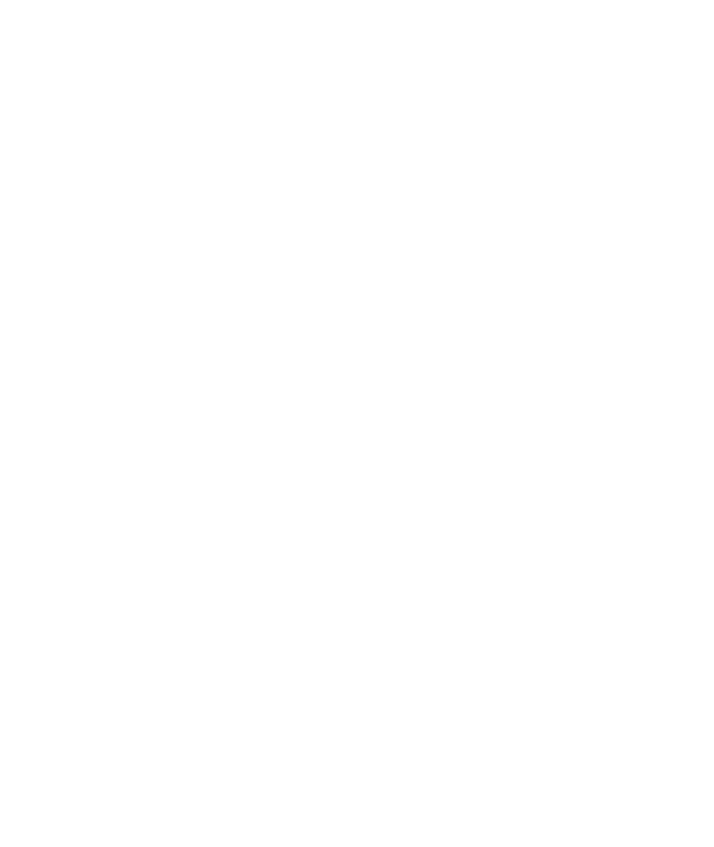
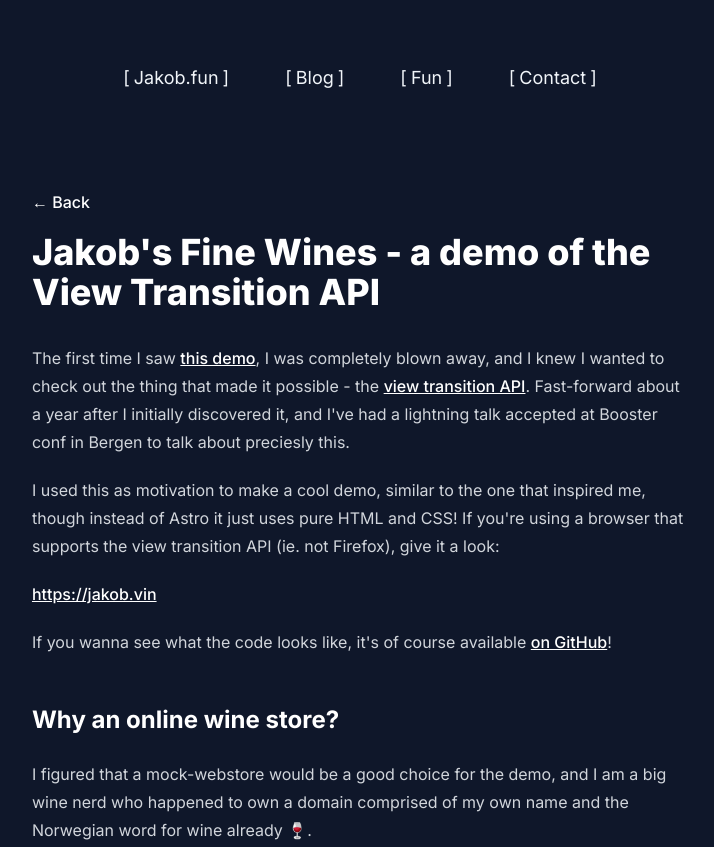
Before and after one commit to itzjacki/jakob.fun, an Astro site: page /fun/jakobs-fine-wines in a window 1280 px wide. Shown: the top 847 px of the page, without its empty margins (280-994 px from the left). Before the commit the page ends 800 px from the top, so only its background shows below. Built offline with nearby package versions, Linux system fonts and the light colour scheme; Astro itself is replaced by a stand-in of ours.

Commit message:
add a page for Jakob's fine wines

```diff
--- a/src/pages/fun/index.astro
+++ b/src/pages/fun/index.astro
@@ -10,6 +10,12 @@
 }
 
 const contentArray: Array<Content> = [
+  {
+    title: "Jakob's Fine Wines - a demo of the View Transition API",
+    url: "/jakobs-fine-wines",
+    imageLink: "/images/fun/jakobs-fine-wines.webp",
+    imageAltText: "A web-based wine store",
+  },
   {
     title: "Exploring Features in Modern CSS",
     url: "/modern-css",
--- a/src/pages/fun/jakobs-fine-wines.mdx
+++ b/src/pages/fun/jakobs-fine-wines.mdx
@@ -0,0 +1,16 @@
+---
+layout: ../../layouts/ContentMdPost.astro
+title: "Jakob's Fine Wines - a demo of the View Transition API"
+---
+
+The first time I saw [this demo](https://live-transitions.pages.dev/), I was completely blown away, and I knew I wanted to check out the thing that made it possible - the [view transition API](https://developer.mozilla.org/en-US/docs/Web/API/View_Transition_API). Fast-forward about a year after I initially discovered it, and I've had a lightning talk accepted at Booster conf in Bergen to talk about preciesly this.
+
+I used this as motivation to make a cool demo, similar to the one that inspired me, though instead of Astro it just uses pure HTML and CSS! If you're using a browser that supports the view transition API (ie. not Firefox), give it a look:
+
+[https://jakob.vin](https://jakob.vin)
+
+If you wanna see what the code looks like, it's of course available [on GitHub](https://github.com/itzjacki/view-transitions-wine-shop)!
+
+## Why an online wine store?
+
+I figured that a mock-webstore would be a good choice for the demo, and I am a big wine nerd who happened to own a domain comprised of my own name and the Norwegian word for wine already 🍷.
```
Also changed, not shown: public/images/fun/jakobs-fine-wines.webp (added).
